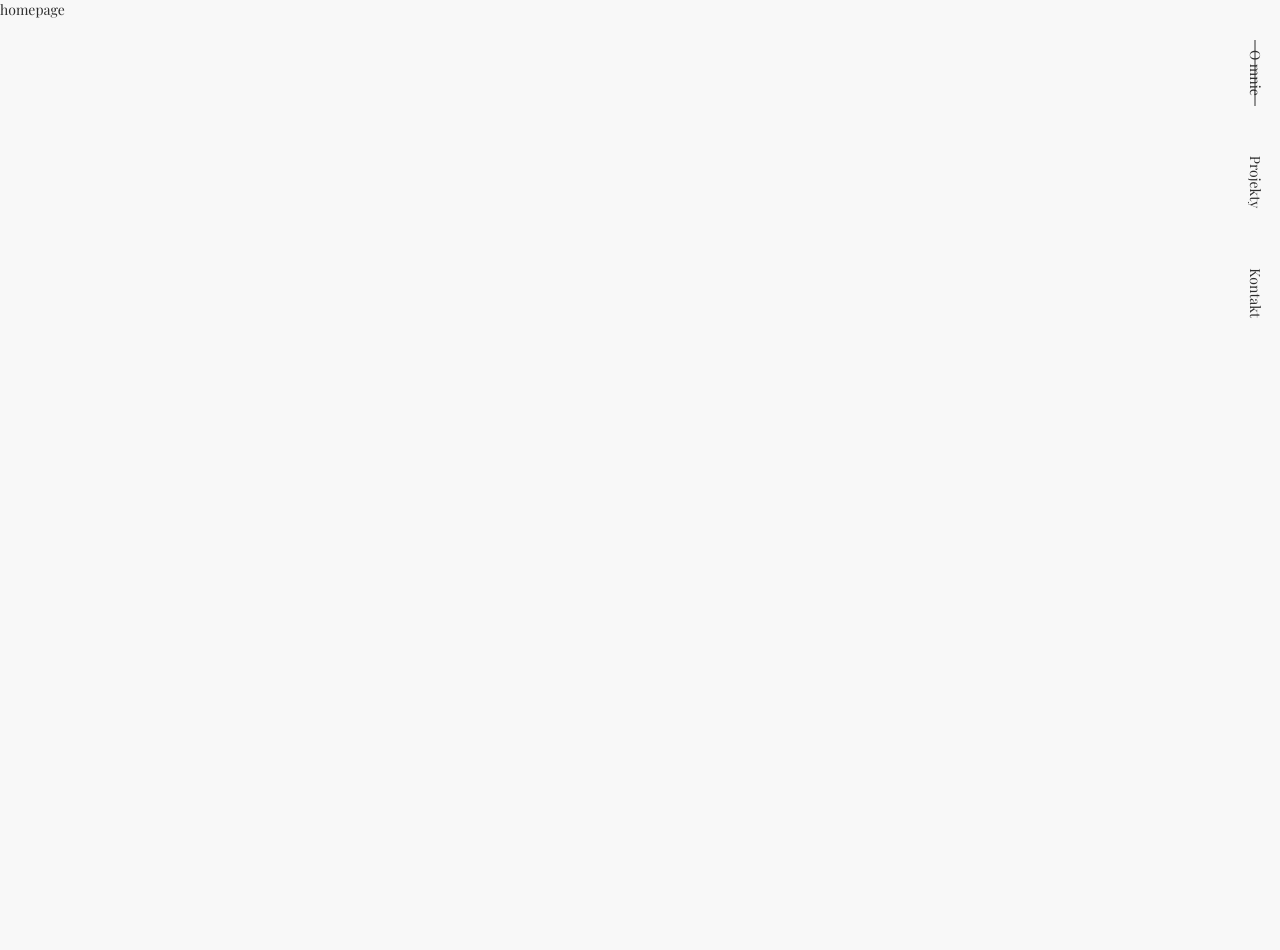
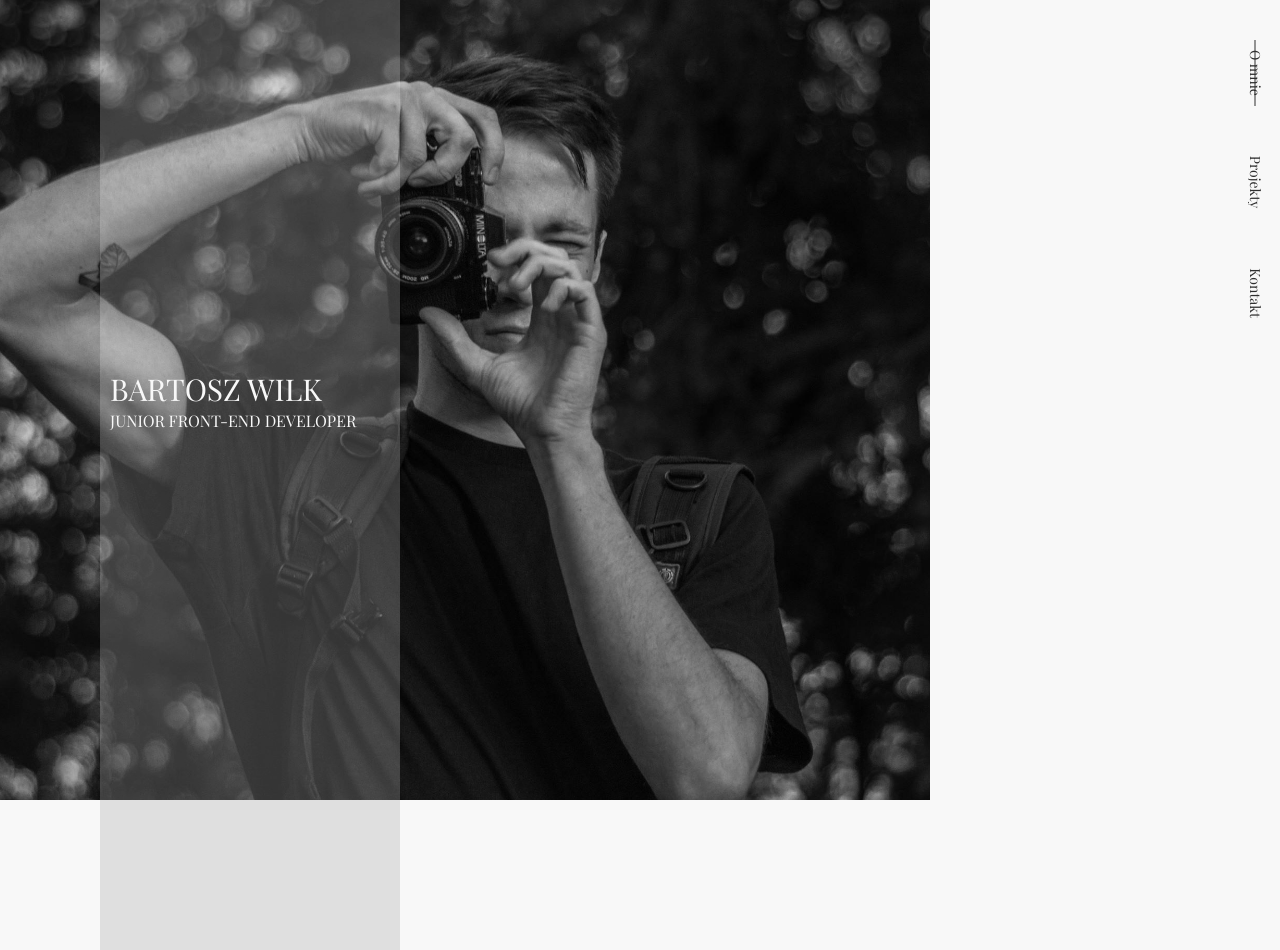
Before and after one commit to wilku998/portfolio, a Gatsby site: page / in a window 1280 px wide. Before the commit the page ends 800 px from the top, so only its background shows below. Built offline with nearby package versions, Linux system fonts and the light colour scheme; Gatsby itself is replaced by a stand-in of ours.

Commit message:
Header builded

```diff
--- /dev/null
+++ b/src/components/pages/index/Header/Header.js
@@ -0,0 +1,17 @@
+import React from "react"
+import style, { Content, TitleContainer, Title, SubTitle } from "./headerStyles"
+
+const Header = ({ className }) => (
+  <header className={className}>
+    <Content>
+      <TitleContainer>
+        <Title>
+          Bartosz Wilk
+          <SubTitle>Junior front-end developer</SubTitle>
+        </Title>
+      </TitleContainer>
+    </Content>
+  </header>
+)
+
+export default style(Header)
--- /dev/null
+++ b/src/components/pages/index/Header/headerStyles.js
@@ -0,0 +1,50 @@
+import styled from "styled-components"
+import { centerAbsolute } from "../../../../styles/mixins"
+export default Header => styled(Header)`
+  height: 100vh;
+`
+
+export const Content = styled.div`
+  height: 100%;
+  width: calc(100% - 30rem);
+  background: url(/images/my-photo.jpg) center/cover no-repeat;
+  position: relative;
+  margin-bottom: 15rem;
+`
+
+export const TitleContainer = styled.div`
+  position: absolute;
+  top: 0;
+  left: 10rem;
+  width: 30rem;
+  height: 100%;
+  background-color: rgba(255, 255, 255, 0.2);
+  &:after {
+    z-index: 10;
+    content: "";
+    position: absolute;
+    top: 100%;
+    left: 0;
+    width: 100%;
+    height: 15rem;
+    ${({ theme }) => `
+      background-color: ${theme.colorGrey3};
+    `}
+  }
+`
+
+export const Title = styled.h1`
+  width: 100%;
+  padding: 0 1rem;
+  font-weight: 400;
+  font-size: 3rem;
+  text-transform: uppercase;
+  ${centerAbsolute}
+  ${({ theme }) => `
+    color: ${theme.colorGrey1};
+  `}
+`
+
+export const SubTitle = styled.div`
+  font-size: 1.6rem;
+`
--- a/src/pages/index.js
+++ b/src/pages/index.js
@@ -1,3 +1,4 @@
 import React from "react"
+import Header from "../components/pages/index/Header/Header";
 
-export default () => <div>homepage</div>
+export default () => <div><Header /></div>
```
Also changed, not shown: static/images/bulb.jpg (added), static/images/my-photo.jpg (added), 1 other file.
